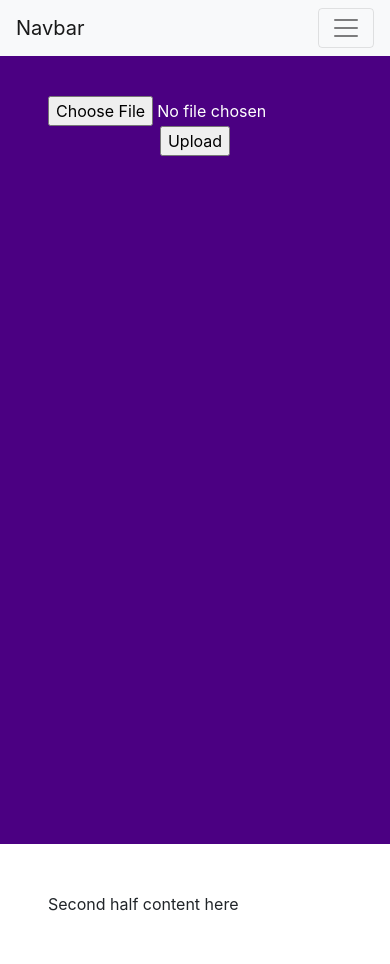
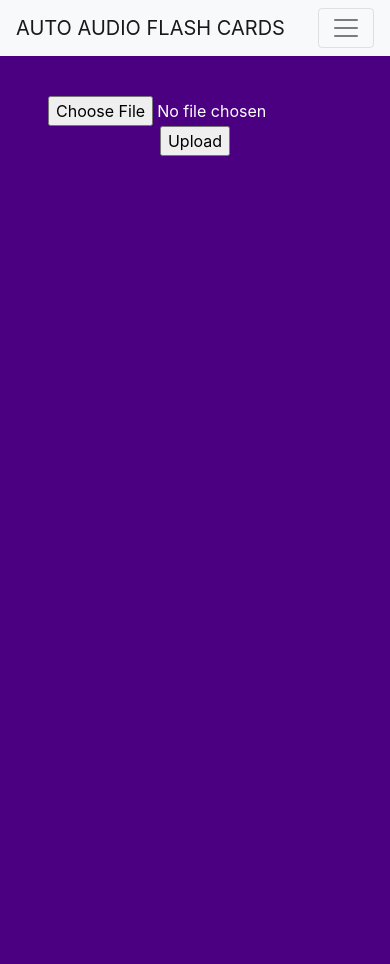
Before and after one commit to david81982/HackOKC-Audio-Flashcards, a Flask app: page / in a window 390 px wide. After the commit the page ends 156 px from the top, so only its background shows below. Run offline with Flask 2, Linux system fonts and the light colour scheme; some libraries are stand-ins or nearby versions.

Commit message:
got rid of extra stuff on nav bar

```diff
--- a/templates/home.html
+++ b/templates/home.html
@@ -9,9 +9,8 @@
 
     {% include 'parts/_nav.html' %}
 
-    <!-- First Half -->
 
-    <div class="col-md-6 p-0 bg-indigo h-md-100">
+    <div class="col-md-12 p-0 bg-indigo h-md-100">
         <div class="text-white d-md-flex align-items-center h-100 p-5 text-center justify-content-center">
             <div class="logoarea pt-5 pb-5">
                 <form method=post enctype=multipart/form-data>
@@ -24,11 +23,11 @@
 
     <!-- Second Half -->
 
-    <div class="col-md-6 p-0 bg-white h-md-100 loginarea">
+    <!-- <div class="col-md-6 p-0 bg-white h-md-100 loginarea">
         <div class="d-md-flex align-items-center h-md-100 p-5 justify-content-center">
             Second half content here
         </div>
     </div>
-    </div>
+    </div>     -->
     </body>
 </html>
--- a/templates/parts/_nav.html
+++ b/templates/parts/_nav.html
@@ -1,6 +1,6 @@
 <div class="container">
 <nav class="navbar fixed-top navbar-expand-lg navbar-light bg-light">
-    <a class="navbar-brand" href="#">Navbar</a>
+    <a class="navbar-brand" href="#">AUTO AUDIO FLASH CARDS </a>
     <button class="navbar-toggler" type="button" data-toggle="collapse" data-target="#navbarSupportedContent" aria-controls="navbarSupportedContent" aria-expanded="false" aria-label="Toggle navigation">
       <span class="navbar-toggler-icon"></span>
     </button>
@@ -8,24 +8,11 @@
     <div class="collapse navbar-collapse" id="navbarSupportedContent">
       <ul class="navbar-nav mr-auto">
         <li class="nav-item active">
-          <a class="nav-link" href="#">Home <span class="sr-only">(current)</span></a>
+          <a class="nav-link" href="#"> Upload Audio</a>
+        </li>
         </li>
         <li class="nav-item">
-          <a class="nav-link" href="#">Link</a>
-        </li>
-        <li class="nav-item dropdown">
-          <a class="nav-link dropdown-toggle" href="#" id="navbarDropdown" role="button" data-toggle="dropdown" aria-haspopup="true" aria-expanded="false">
-            Dropdown
-          </a>
-          <div class="dropdown-menu" aria-labelledby="navbarDropdown">
-            <a class="dropdown-item" href="#">Action</a>
-            <a class="dropdown-item" href="#">Another action</a>
-            <div class="dropdown-divider"></div>
-            <a class="dropdown-item" href="#">Something else here</a>
-          </div>
-        </li>
-        <li class="nav-item">
-          <a class="nav-link disabled" href="#">Disabled</a>
+          <a class="nav-link" href="#"> Upload Keyowrds</a>
         </li>
       </ul>
       <form class="form-inline my-2 my-lg-0">
```
